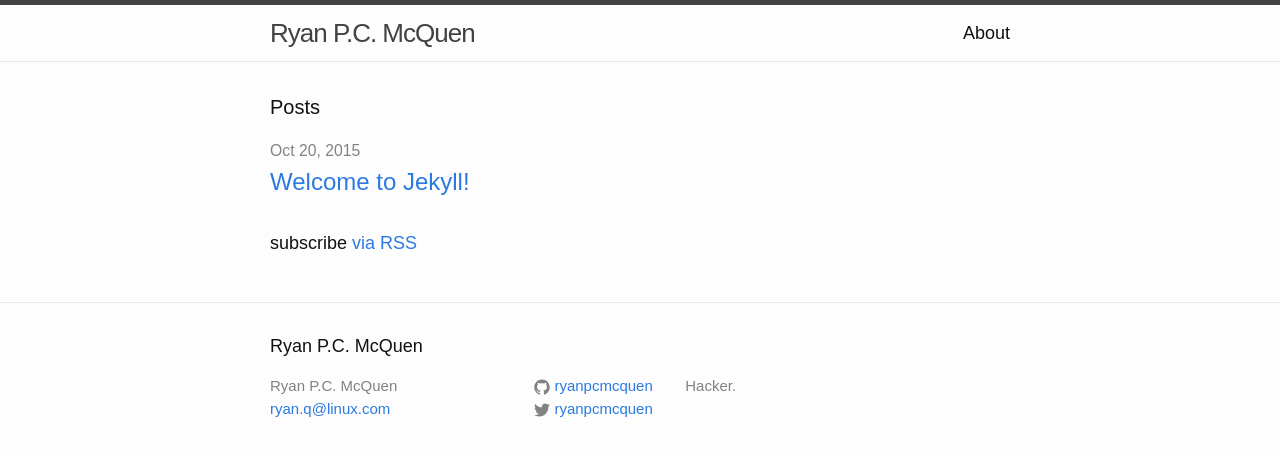
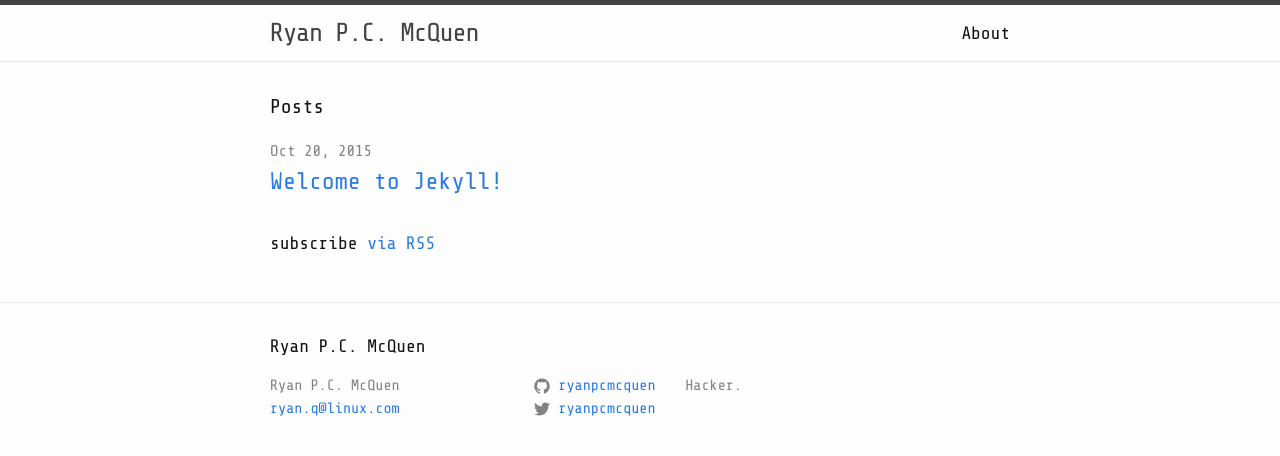
Before and after one commit to ryanpcmcquen/ryanpcmcquen.github.io, a Jekyll site: the page built from index.html, in a window 1280 px wide. Shown: the top 456 px of the page. Built offline with Jekyll 4.4.1, drawn with Linux system fonts in a browser that asks for light colours.

Commit message:
switch to share tech mono

```diff
--- a/css/main.scss
+++ b/css/main.scss
@@ -6,7 +6,7 @@
 
 
 // Our variables
-$base-font-family: 'Poiret One', sans-serif;
+$base-font-family: 'Share Tech Mono', sans-serif;
 $base-font-size:   18px;
 $small-font-size:  $base-font-size * 0.875;
 $base-line-height: 1.5;
```
